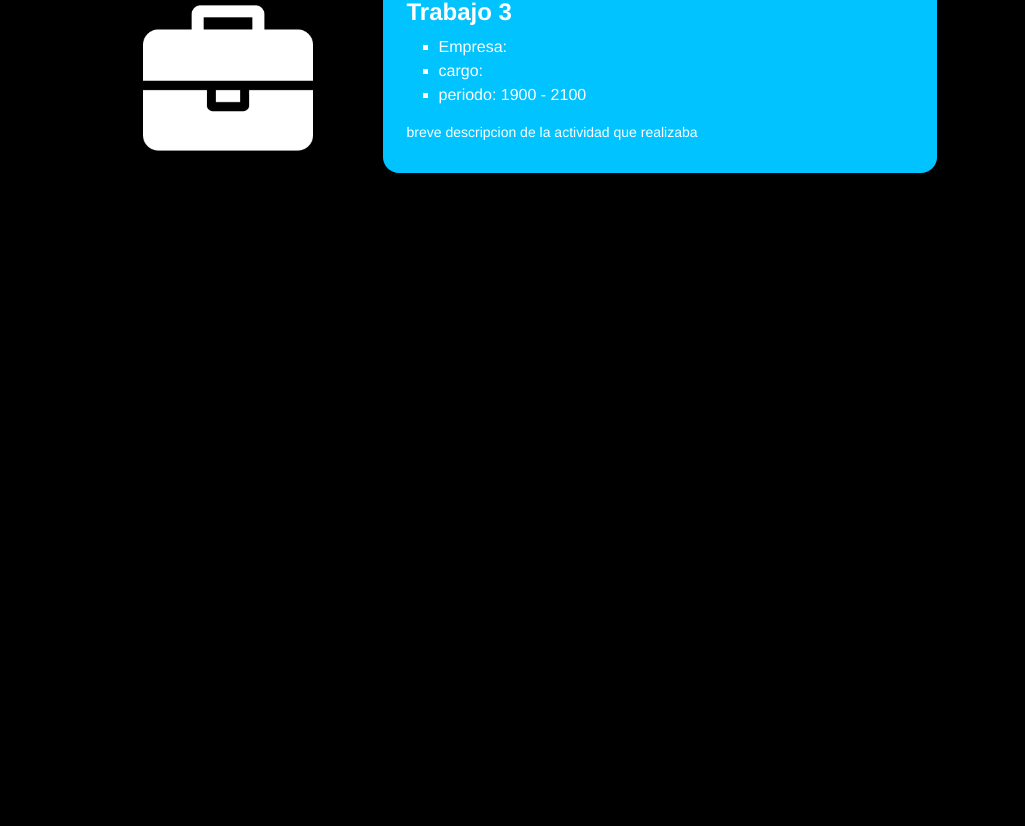
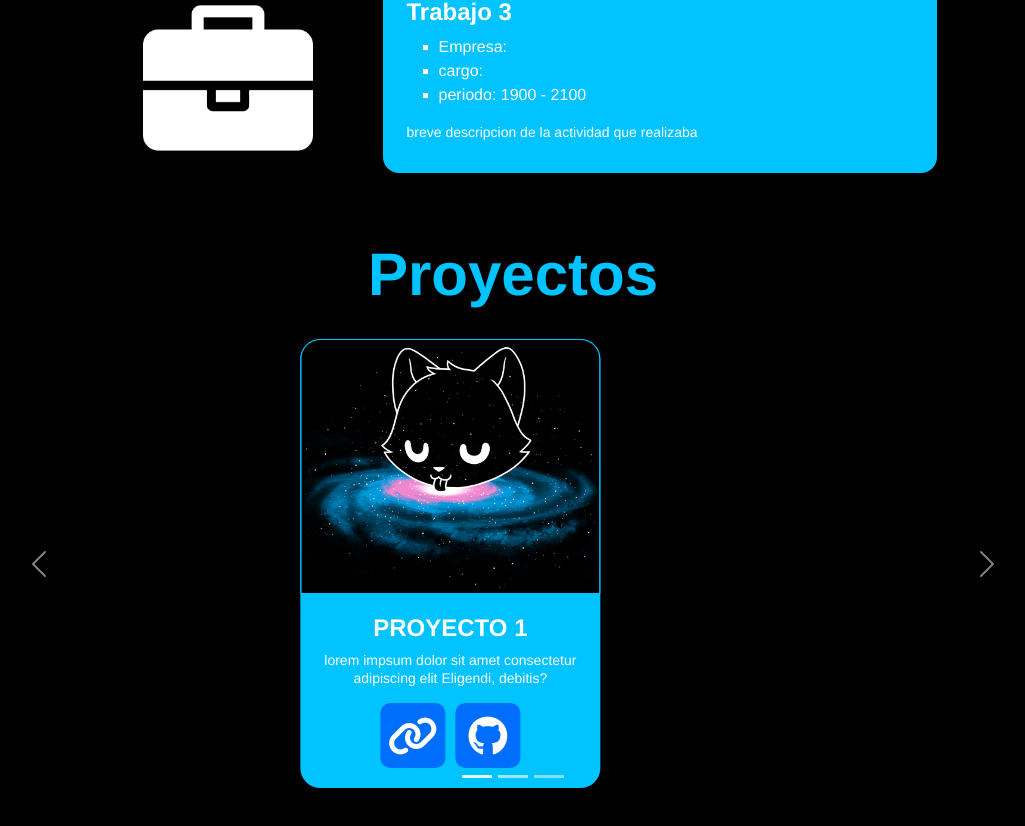
Before and after one commit to PyroC4t/PortfolioWebAP, an Angular app: page / in a window 1280 px wide. Shown: the part 4166-4992 px from the top of the page, without its empty margins (127-1152 px from the left). Before the commit the page ends 4395 px from the top, so only its background shows below. Built offline with nearby package versions, Linux system fonts and the light colour scheme.

Commit message:
Agregando seccion Proyectos

```diff
--- a/src/app/app.component.html
+++ b/src/app/app.component.html
@@ -3,3 +3,4 @@
 <app-educacion></app-educacion>
 <app-skills></app-skills>
 <app-experiencia></app-experiencia>
+<app-proyectos></app-proyectos>
--- a/src/app/app.module.ts
+++ b/src/app/app.module.ts
@@ -8,6 +8,7 @@ import { AcercaDeComponent } from './componentes/acerca-de/acerca-de.component';
 import { EducacionComponent } from './componentes/educacion/educacion.component';
 import { SkillsComponent } from './componentes/skills/skills.component';
 import { ExperienciaComponent } from './componentes/experiencia/experiencia.component';
+import { ProyectosComponent } from './componentes/proyectos/proyectos.component';
 
 @NgModule({
   declarations: [
@@ -16,7 +17,8 @@ import { ExperienciaComponent } from './componentes/experiencia/experiencia.comp
     AcercaDeComponent,
     EducacionComponent,
     SkillsComponent,
-    ExperienciaComponent
+    ExperienciaComponent,
+    ProyectosComponent
   ],
   imports: [
     BrowserModule,
--- /dev/null
+++ b/src/app/componentes/proyectos/proyectos.component.html
@@ -0,0 +1,65 @@
+<div class="container">
+    <div class="col-sm">
+        <h4 class="titles">Proyectos</h4>
+    </div>
+
+    <div id="demo" class="carousel slide" data-bs-ride="carousel">
+
+        <div class="carousel-indicators" style="margin-bottom: 10px">
+          <button type="button" data-bs-target="#demo" data-bs-slide-to="0" class="active"></button>
+          <button type="button" data-bs-target="#demo" data-bs-slide-to="1"></button>
+          <button type="button" data-bs-target="#demo" data-bs-slide-to="2"></button>
+        </div>
+
+        <div class="carousel-inner">
+            <div class="carousel-item active">
+                <main class="grid">
+                    <article>
+                        <img src="/assets/imgHeader.jpg" alt="imgProyecto">
+                        <div class="text">
+                            <h4>Proyecto 1</h4>
+                            <p>lorem impsum dolor sit amet consectetur adipiscing elit Eligendi, debitis?</p>
+                            <a href="http://www.github.com"><button><i class="fa-solid fa-link"></i></button></a>
+                            <a href="http://www.github.com"><button><i class="fa-brands fa-github"></i></button></a>
+                        </div>
+                    </article>
+                </main>
+            </div>
+            <div class="carousel-item">
+                <main class="grid">
+                    <article>
+                        <img src="/assets/imgHeader.jpg" alt="imgProyecto">
+                        <div class="text">
+                            <h4>Proyecto 2</h4>
+                            <p>lorem impsum dolor sit amet consectetur adipiscing elit Eligendi, debitis?</p>
+                            <a href="http://www.github.com"><button><i class="fa-solid fa-link"></i></button></a>
+                            <a href="http://www.github.com"><button><i class="fa-brands fa-github"></i></button></a>
+                        </div>
+                    </article>
+                </main>
+            </div>
+            <div class="carousel-item">
+                <main class="grid">
+                    <article>
+                        <img src="/assets/imgHeader.jpg" alt="imgProyecto">
+                        <div class="text">
+                            <h4>Proyecto 3</h4>
+                            <p>lorem impsum dolor sit amet consectetur adipiscing elit Eligendi, debitis?</p>
+                            <a href="http://www.github.com"><button><i class="fa-solid fa-link"></i></button></a>
+                            <a href="http://www.github.com"><button><i class="fa-brands fa-github"></i></button></a>
+                        </div>
+                    </article>
+                </main>
+            </div>
+        </div>
+
+        <button class="carousel-control-prev" type="button" data-bs-target="#demo" data-bs-slide="prev">
+          <span class="carousel-control-prev-icon"></span>
+        </button>
+        <button class="carousel-control-next" type="button" data-bs-target="#demo" data-bs-slide="next">
+          <span class="carousel-control-next-icon"></span>
+        </button>
+    </div>
+</div>
+<br>
+<br>
--- /dev/null
+++ b/src/app/componentes/proyectos/proyectos.component.ts
@@ -0,0 +1,15 @@
+import { Component, OnInit } from '@angular/core';
+
+@Component({
+  selector: 'app-proyectos',
+  templateUrl: './proyectos.component.html',
+  styleUrls: ['./proyectos.component.css']
+})
+export class ProyectosComponent implements OnInit {
+
+  constructor() { }
+
+  ngOnInit(): void {
+  }
+
+}
--- a/src/styles.css
+++ b/src/styles.css
@@ -655,6 +655,7 @@ h2:after {
     font-weight: 600;
     text-transform: uppercase;
     cursor: pointer;
+    margin: 0 5px;
 }
 
 .text button:hover {
```
Also changed, not shown: src/app/componentes/proyectos/proyectos.component.css (added), 1 other file (tests, documents, lock files or other folders).
